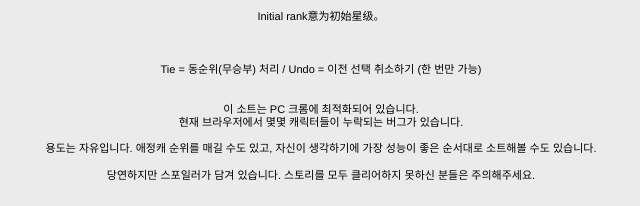
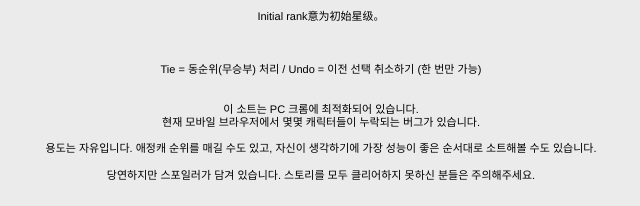
Before and after one commit to jillstingray/f7d-sorter, a plain HTML site: page index.html in a window 1280 px wide. Shown: the part 1049-1255 px from the top of the page, 319-959 px from the left. Drawn offline with Linux system fonts and the light colour scheme.

Commit message:
Update index.html

```diff
--- a/index.html
+++ b/index.html
@@ -88,7 +88,7 @@
 <br>
 <br>
 <p>이 소트는 PC 크롬에 최적화되어 있습니다.</p>
-<p>현재  브라우저에서 몇몇 캐릭터들이 누락되는 버그가 있습니다.</p>
+<p>현재 모바일 브라우저에서 몇몇 캐릭터들이 누락되는 버그가 있습니다.</p>
 <br>
 <p>용도는 자유입니다. 애정캐 순위를 매길 수도 있고, 자신이 생각하기에 가장 성능이 좋은 순서대로 소트해볼 수도 있습니다.</p>
 <br>
```
